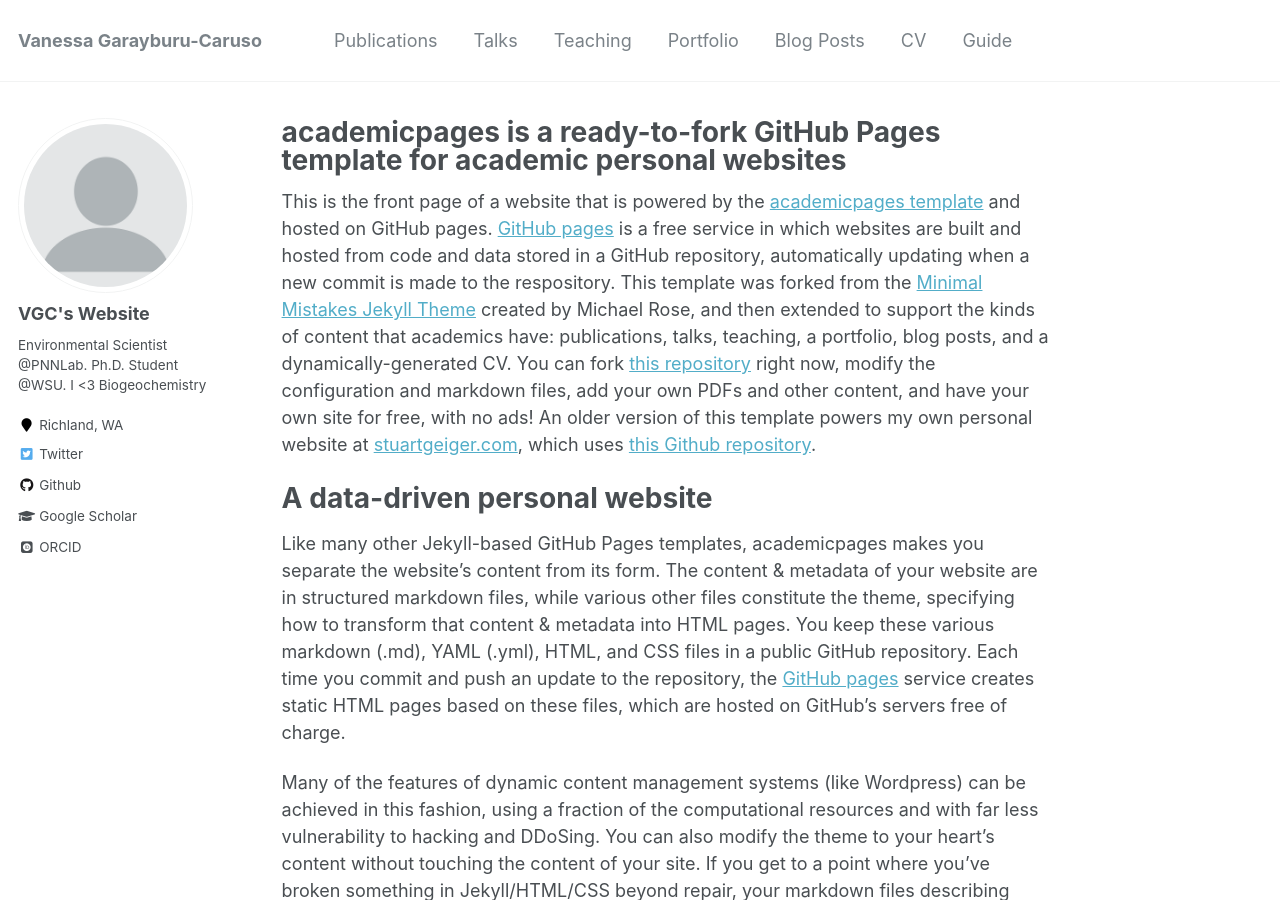
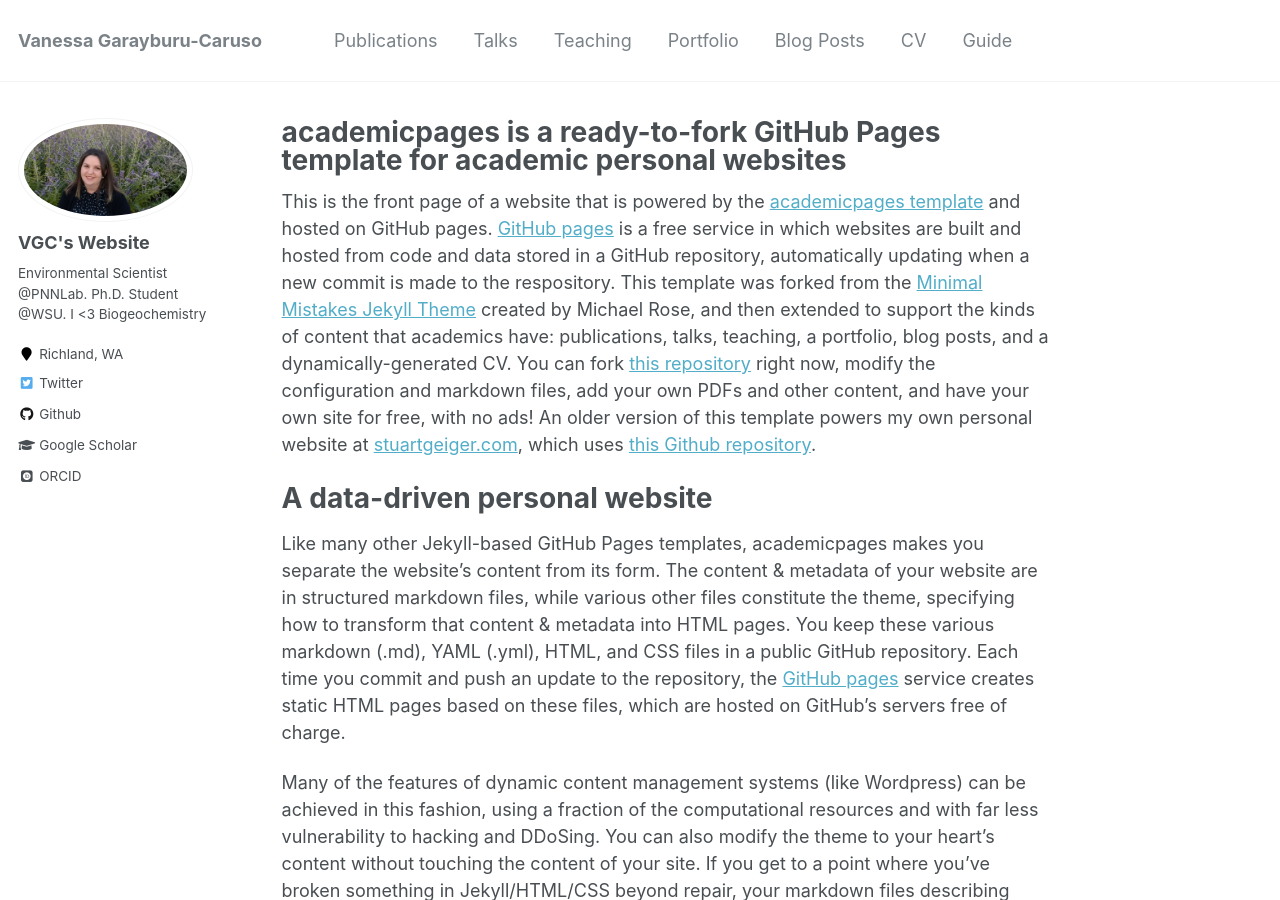
Before and after one commit to vgc40/vgc40.github.io, a Jekyll site: the page built from _pages/about.md, in a window 1280 px wide and 900 px high. Built offline with Jekyll 4.4.1, drawn with Linux system fonts in a browser that asks for light colours; some web fonts are replaced.

Commit message:
updated profile picture

```diff
--- a/_config.yml
+++ b/_config.yml
@@ -81,7 +81,7 @@ analytics:
 # Site Author
 author:
   name             : "VGC's Website"
-  avatar           : "profile.png"
+  avatar           : "VGC_headshot.jpg"
   bio              : "Environmental Scientist @PNNLab. Ph.D. Student @WSU. I <3 Biogeochemistry"
   location         : "Richland, WA"
   employer         :
```
